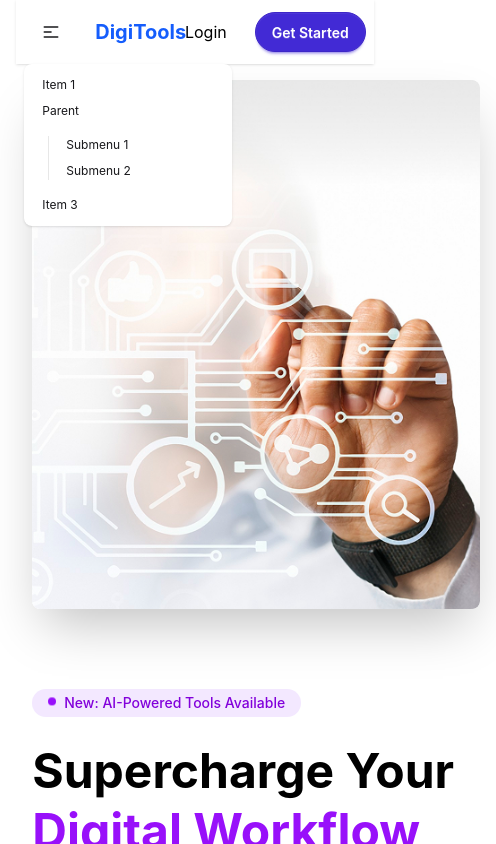
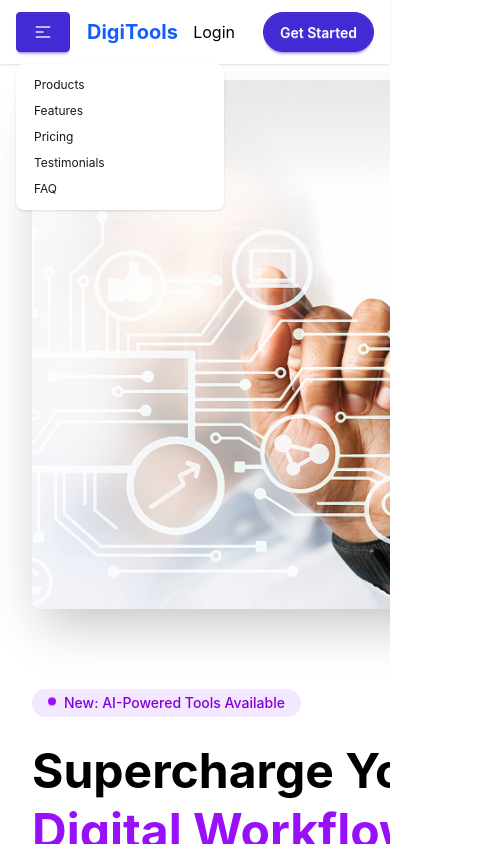
Before and after one commit to raidibney/ASSIGNMENT-6, a React (Vite) app: page / in a window 390 px wide. Both pictures are taken after a click on the button 51 px from the left and 32 px from the top of the page. Shown: the top 844 px of the page, 496 px wide, since content can reach past the window. Built offline with nearby package versions, Linux system fonts and the light colour scheme.

Commit message:
responsiveness and navbar fixing

```diff
--- a/src/Components/Footer.jsx
+++ b/src/Components/Footer.jsx
@@ -4,7 +4,7 @@ import instalogoo from '../assets/instalogo.png';
 import fblogo from '../assets/facebook.png';
 const Footer = () => {
     return (
-      <footer className="bg-[#0B1221] text-white pt-20 pb-10  mx-auto w-11/12">
+      <footer className="bg-[#0B1221] text-white pt-16 md:pt-20 pb-10 w-full lg:w-11/12 mx-auto ">
             <div className="max-w-7xl mx-auto px-10">
 
                 <div className="grid grid-cols-1 md:grid-cols-6 lg:grid-cols-6 gap-8 mb-16">
--- a/src/Components/Getstarted.jsx
+++ b/src/Components/Getstarted.jsx
@@ -33,7 +33,7 @@ const Getstarted = () => {
     ];
 
     return (
-        <section className="bg-gray-100 py-24 px-4 relative overflow-hidden w-11/12 mx-auto">
+        <section className="bg-gray-100 py-16 md:py-24 px-4 relative overflow-hidden w-full lg:w-11/12 mx-auto">
 
             {/* Top part of the  Section */}
             <div className="text-center mb-16 relative">
--- a/src/Components/Herosection.jsx
+++ b/src/Components/Herosection.jsx
@@ -4,7 +4,7 @@ import banner from '../assets/banner.png';
 
 const Herosection = () => {
     return (
-        <div className="hero bg-white min-h-screen w-11/12 mx-auto">
+        <div className="hero bg-white min-h-[80vh] lg:min-h-screen w-full px-4 md:px-10 lg:w-11/12 mx-auto overflow-hidden" >
             {/* Added gap-20 for space and items-center to keep them vertically aligned */}
             <div className="hero-content flex-col lg:flex-row-reverse gap-20 items-center justify-between">
 
--- a/src/Components/Navbar.jsx
+++ b/src/Components/Navbar.jsx
@@ -3,24 +3,20 @@ import cartImage from '../assets/products/shopping-cart.png';
 
 const Navbar = ({ cartCount }) => {
     return (
-       <div className="navbar sticky top-0 z-50 shadow-sm w-11/12 mx-auto bg-white">
+       <div className="navbar sticky top-0 z-[100] shadow-sm bg-white w-full px-4 md:px-8 lg:w-11/12 mx-auto">
   <div className="navbar-start">
     <div className="dropdown">
-      <div tabIndex={0} role="button" className="btn btn-ghost lg:hidden">
+      <div tabIndex={0} role="button" className="btn btn-primary lg:hidden">
         <svg xmlns="http://www.w3.org/2000/svg" className="h-5 w-5" fill="none" viewBox="0 0 24 24" stroke="currentColor"> <path strokeLinecap="round" strokeLinejoin="round" strokeWidth="2" d="M4 6h16M4 12h8m-8 6h16" /> </svg>
       </div>
       <ul
         tabIndex="-1"
         className="menu menu-sm dropdown-content bg-base-100 rounded-box z-1 mt-3 w-52 p-2 shadow">
-        <li><a>Item 1</a></li>
-        <li>
-          <a>Parent</a>
-          <ul className="p-2">
-            <li><a>Submenu 1</a></li>
-            <li><a>Submenu 2</a></li>
-          </ul>
-        </li>
-        <li><a>Item 3</a></li>
+        <li><a>Products</a></li>
+        <li><a>Features</a></li>
+        <li><a>Pricing</a></li>
+        <li><a>Testimonials</a></li>
+        <li><a>FAQ</a></li>
       </ul>
     </div>
     <a className="btn btn-ghost text-xl text-blue-600 font-bold">DigiTools</a>
@@ -39,7 +35,7 @@ const Navbar = ({ cartCount }) => {
                 <div className="relative mr-7">
                     <img src={cartImage} alt="Shopping Cart" className='w-6 h-6' />
 
-                    {/* 3. Conditional Badge: Only show if count > 0 */}
+
                     {cartCount > 0 && (
                         <span className="absolute -top-2 -right-2 bg-blue-600 text-white text-[10px] font-bold h-5 w-5 flex items-center justify-center rounded-full border-2 border-white">
                             {cartCount}
--- a/src/Components/Premiumtools.jsx
+++ b/src/Components/Premiumtools.jsx
@@ -19,7 +19,7 @@ const Premiumtools = ({ cart, addToCart, removeFromCart, clearCart }) => {
     const totalPrice = cart.reduce((total, item) => total + item.price, 0);
 
     return (
-        <section className="bg-gray-50 py-16 min-h-screen mx-auto w-11/12">
+        <section className="bg-gray-50 py-12 md:py-16 min-h-screen w-full lg:w-11/12 mx-auto px-4 md:px-0">
             <div className="w-11/12 mx-auto">
                 <div className="text-center mb-10">
                     <h2 className="text-4xl font-extrabold text-black mb-4">Premium Digital Tools</h2>
--- a/src/Components/Rating.jsx
+++ b/src/Components/Rating.jsx
@@ -2,7 +2,7 @@ import React from 'react';
 
 const Rating = () => {
     return (
-        <section className="bg-[#8B2CFF] py-12 px-4  w-11/12 mx-auto ">
+        <section className="bg-[#8B2CFF] py-16 px-6 w-full lg:w-11/12 mx-auto  shadow-xl ">
             <div className="max-w-5xl mx-auto flex flex-col md:flex-row items-center justify-around text-white">
 
                 {/* Active Users */}
--- a/src/Components/Ready.jsx
+++ b/src/Components/Ready.jsx
@@ -2,7 +2,7 @@ import React from 'react';
 
 const Ready = () => {
     return (
-        <section className="bg-[#8B2CFF] py-24 px-4  text-center text-white w-11/12 mx-auto ">
+        <section className="bg-[#8B2CFF] py-16 md:py-24 px-6 text-center text-white w-full lg:w-11/12 mx-auto  shadow-2xl relative overflow-hidden ">
             <div className="max-w-4xl mx-auto">
                 {/* Heading */}
                 <h2 className="text-3xl font-bold mb-6">
--- a/src/Components/Transparentpricing.jsx
+++ b/src/Components/Transparentpricing.jsx
@@ -29,7 +29,7 @@ const Transparentpricing = () => {
         }
     ];
     return (
-        <section className='bg-white py-20 w-11/12 mx-auto'>
+        <section className='bg-white py-16 md:py-24 w-full lg:w-11/12 mx-auto px-4 md:px-6'>
             {/* Header */}
             <div className='mb-16'>
                 <h1 className='text-3xl text-gray-900 text-center font-extrabold mb-4'>Simple, Transparent Pricing</h1>
```
